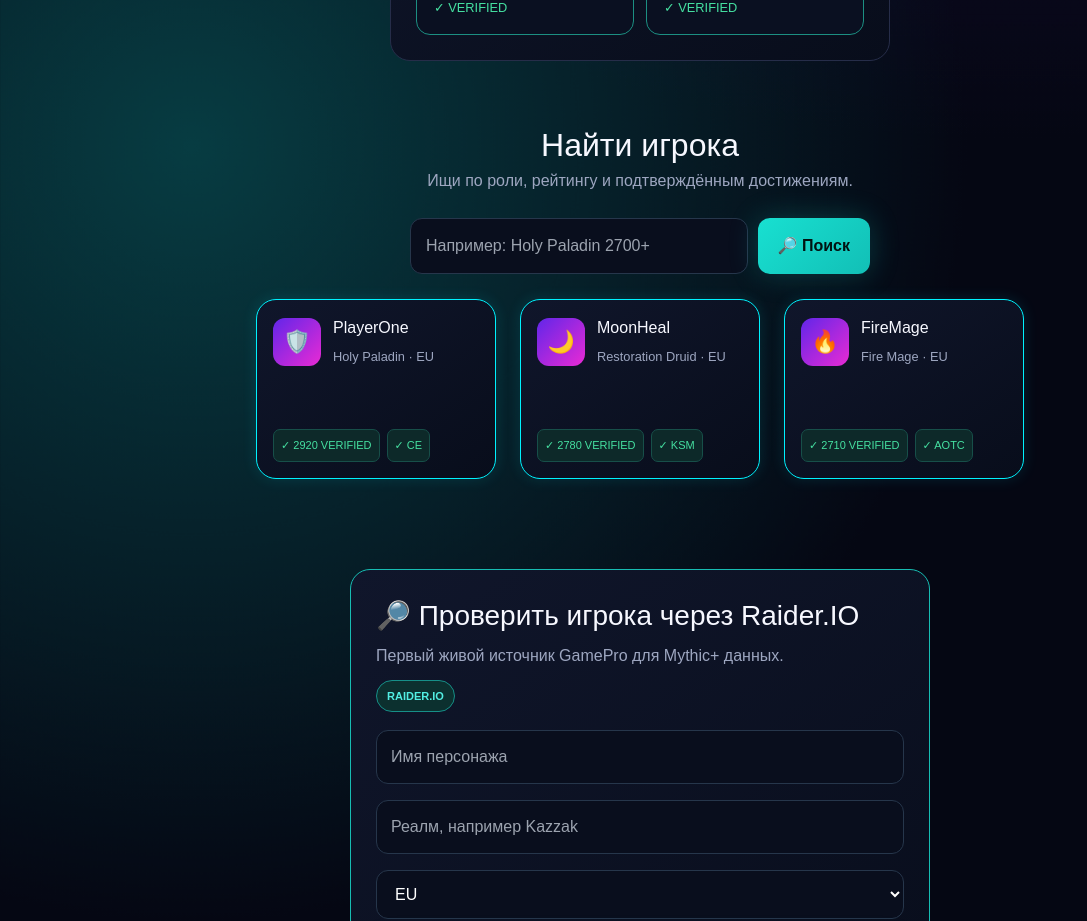
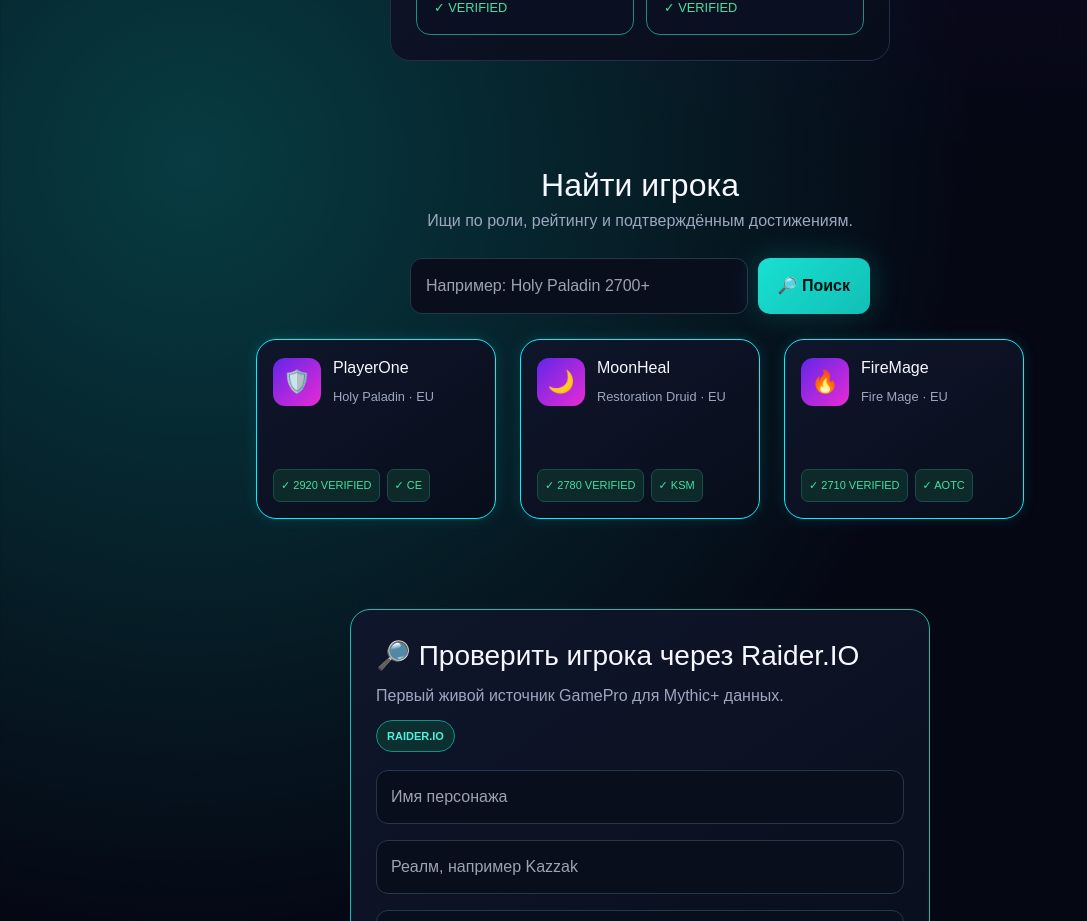
Before and after one commit to vesttrading/gamepro-market, a Next.js app: page / in a window 1280 px wide. Shown: the part 1420-2341 px from the top of the page, without its empty margins (0-1087 px from the left). Built offline with nearby package versions, Linux system fonts and the light colour scheme; no server answers.

Commit message:
Adjust margin for players block in globals.css
Increased top margin for the players block to 80px.

```diff
--- a/app/globals.css
+++ b/app/globals.css
@@ -140,7 +140,7 @@ div[style*="justifyContent: \"space-between\""] {
 #players {
     width: 100% !important;
     max-width: 800px !important;
-    margin: 40px auto 0 auto !important; /* Центрируем весь этот блок на экране */
+    margin: 80px auto 0 auto !important; /* Центрируем весь этот блок на экране */
 }
 
 /* Шаг 2. Саму строку поиска внутри делаем еще чуть компактнее */
```
